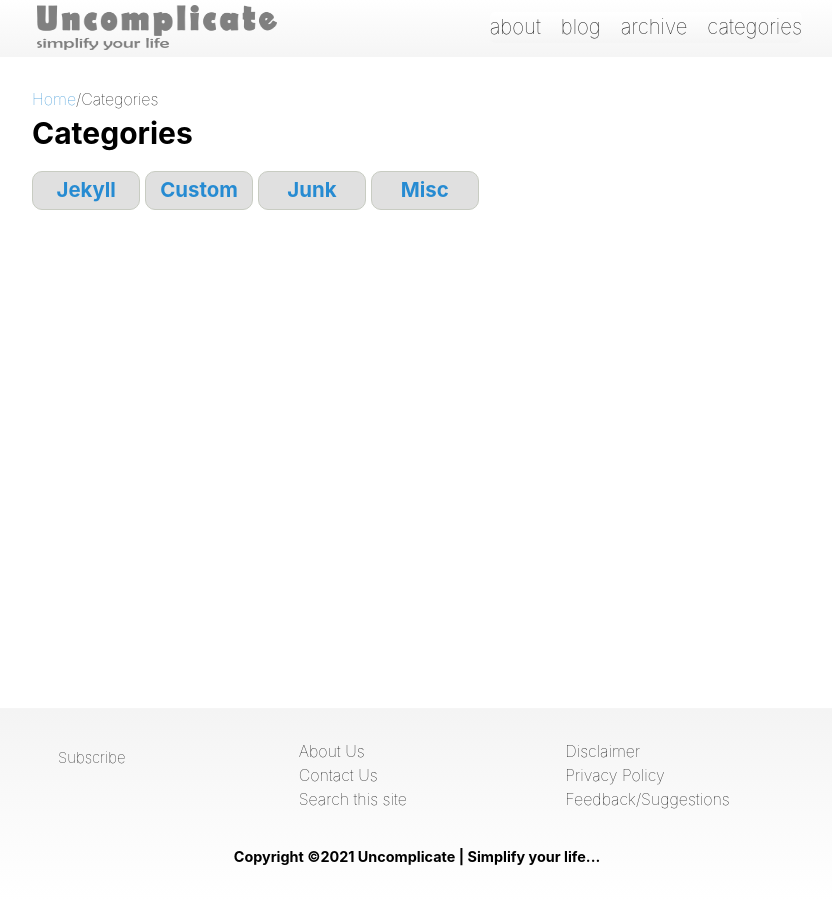
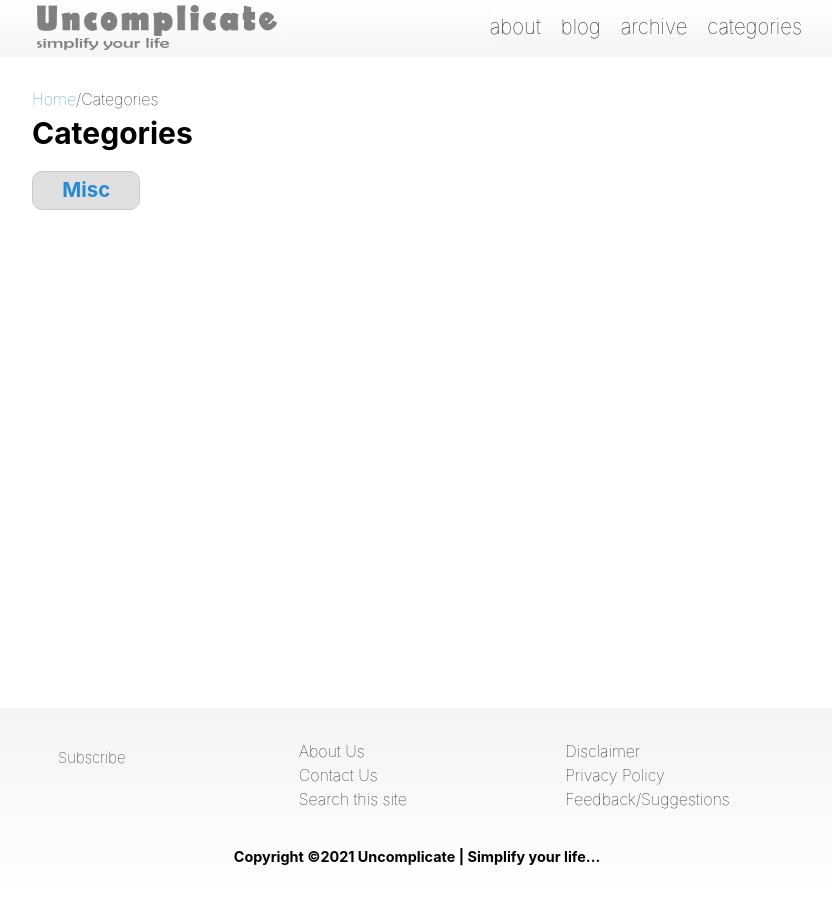
Before and after one commit to eternal-surfer/eternal-surfer.github.io, a Jekyll site: the page built from categories.markdown, in a window 1280 px wide. Shown: the whole page, without its empty margins (223-1055 px from the left). Built offline with Jekyll 4.4.1, drawn with Linux system fonts in a browser that asks for light colours.

Commit message:
Categories page updated

```diff
--- a/categories.markdown
+++ b/categories.markdown
@@ -6,8 +6,8 @@
 <div id="breadcrumbs"><a href="/">Home</a>/Categories</div>
 
 <h1 class="archive-title">{{ page.title | escape | capitalize }}</h1>
-
+<!--
 <div class="category-links"><a href="/jekyll/">Jekyll</a></div>
 <div class="category-links"><a href="/custom/">Custom</a></div>
-<div class="category-links"><a href="/junk/">Junk</a></div>
+<div class="category-links"><a href="/junk/">Junk</a></div> -->
 <div class="category-links"><a href="/misc/">Misc</a></div>
```
